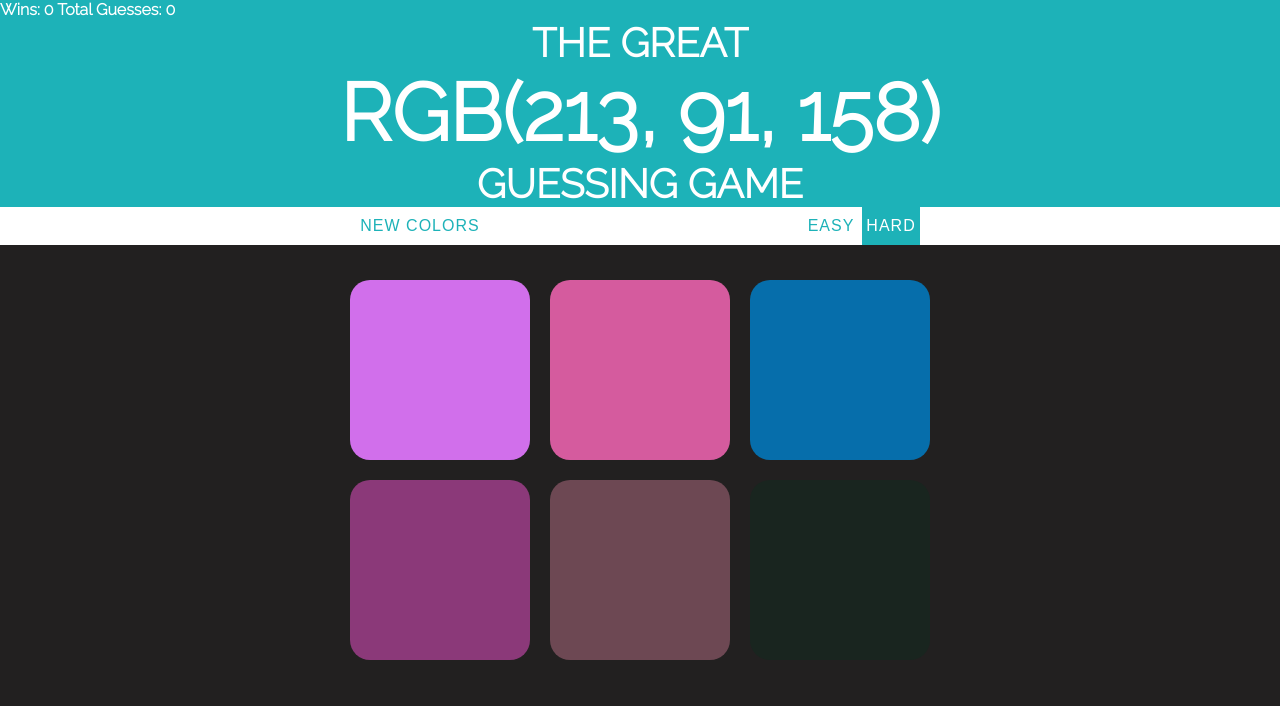
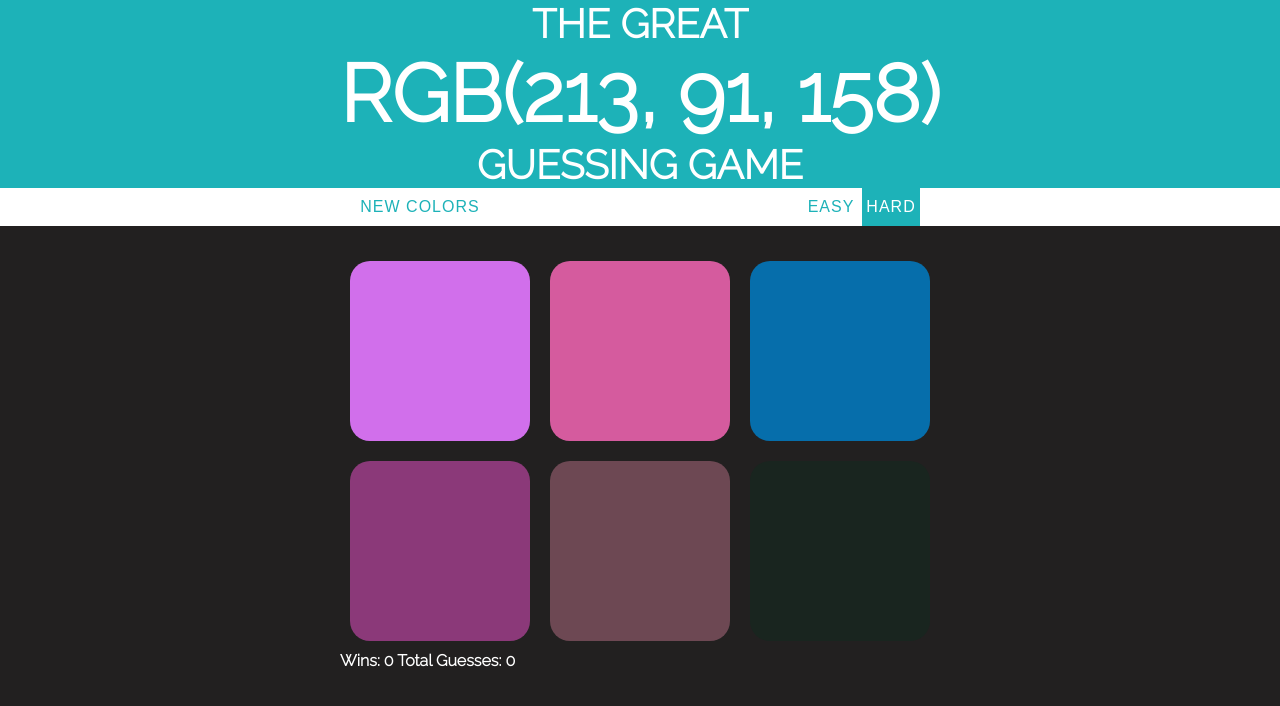
Before and after one commit to CallMe-AL/color-guessing-game, a plain HTML site: page index.html in a window 1280 px wide. Drawn offline with Linux system fonts and the light colour scheme.

Commit message:
Add files via upload

```diff
--- a/index.html
+++ b/index.html
@@ -7,7 +7,7 @@
         <link href='https://fonts.googleapis.com/css?family=Raleway:300' rel='stylesheet' type='text/css'>
         <body>
             <header>
-                <div class="counter"></div>
+
                 <h1>The Great <span id="rgb-update">RGB</span>
                     Guessing Game</h1>
             </header>
@@ -28,6 +28,7 @@
                 <div class="square"></div>
                 <div class="square"></div>
                 <div class="square"></div>
+                <div class="counter"></div>
             </div>
 
             <script type="text/javascript" src="scripts/cg-game.js"></script>
--- a/styles/color-guessing-styles.css
+++ b/styles/color-guessing-styles.css
@@ -15,7 +15,9 @@ body {
 
 .counter {
     font-weight: 700;
-    text-align: left;
+    /* text-align: left; */
+    float: left;
+    color: white;
 }
 
 header {
@@ -43,7 +45,6 @@ h1 {
     background-color: white;
     display: flex;
     justify-content: center;
-    /* For a more spacious look, choose below */
 }
 
 .gs-container {
```
